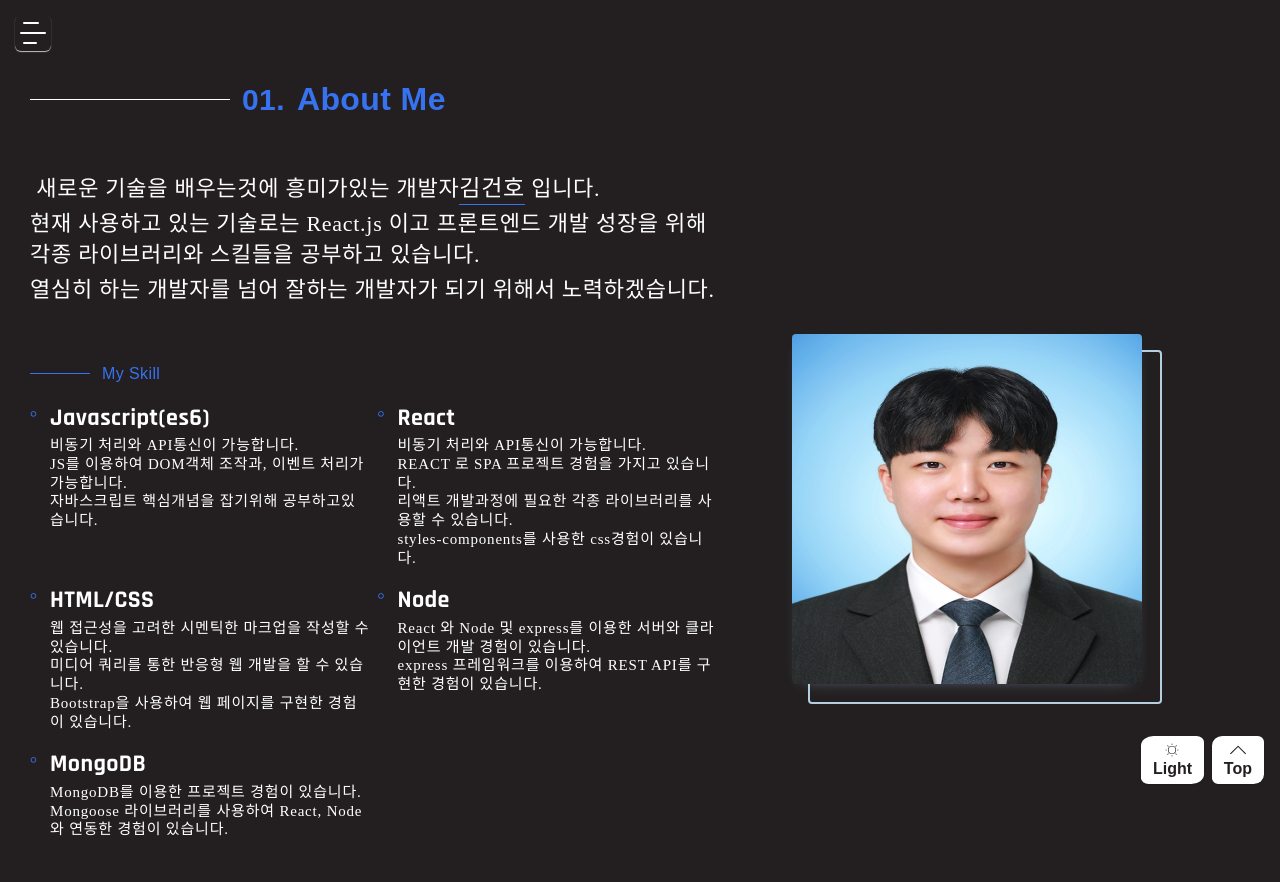
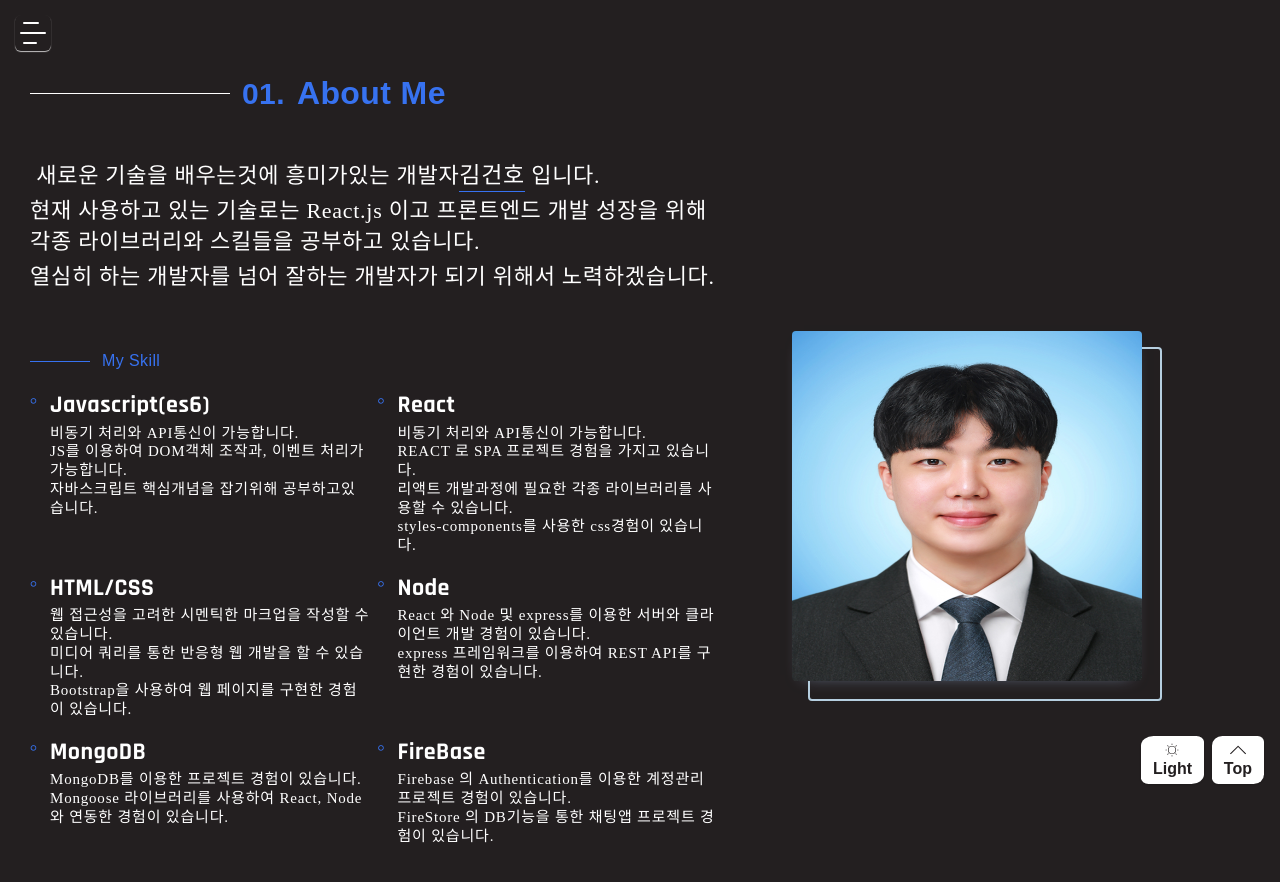
Before and after one commit to llvovll89/react_portfolio, a React (Create React App) app: page /react_portfolio/about in a window 1280 px wide. Shown: the top 882 px of the page. Built offline with nearby package versions, Linux system fonts and the light colour scheme; a web font is replaced by a local one.

Commit message:
about-firebase 추가

```diff
--- a/src/pages/about/About.jsx
+++ b/src/pages/about/About.jsx
@@ -106,6 +106,14 @@ const About = () => {
                       <p></p>
                     </div>
                   </li>
+                  <li data-aos="zoom-in-left" data-aos-duration="1000">
+                    <h3>FireBase</h3>
+                    <div>
+                      <p>Firebase 의 Authentication를 이용한 계정관리 프로젝트 경험이 있습니다.</p>
+                      <p>FireStore 의 DB기능을 통한 채팅앱 프로젝트 경험이 있습니다.</p>
+                      <p></p>
+                    </div>
+                  </li>
                 </ul>
               </div>
             </div>
```
